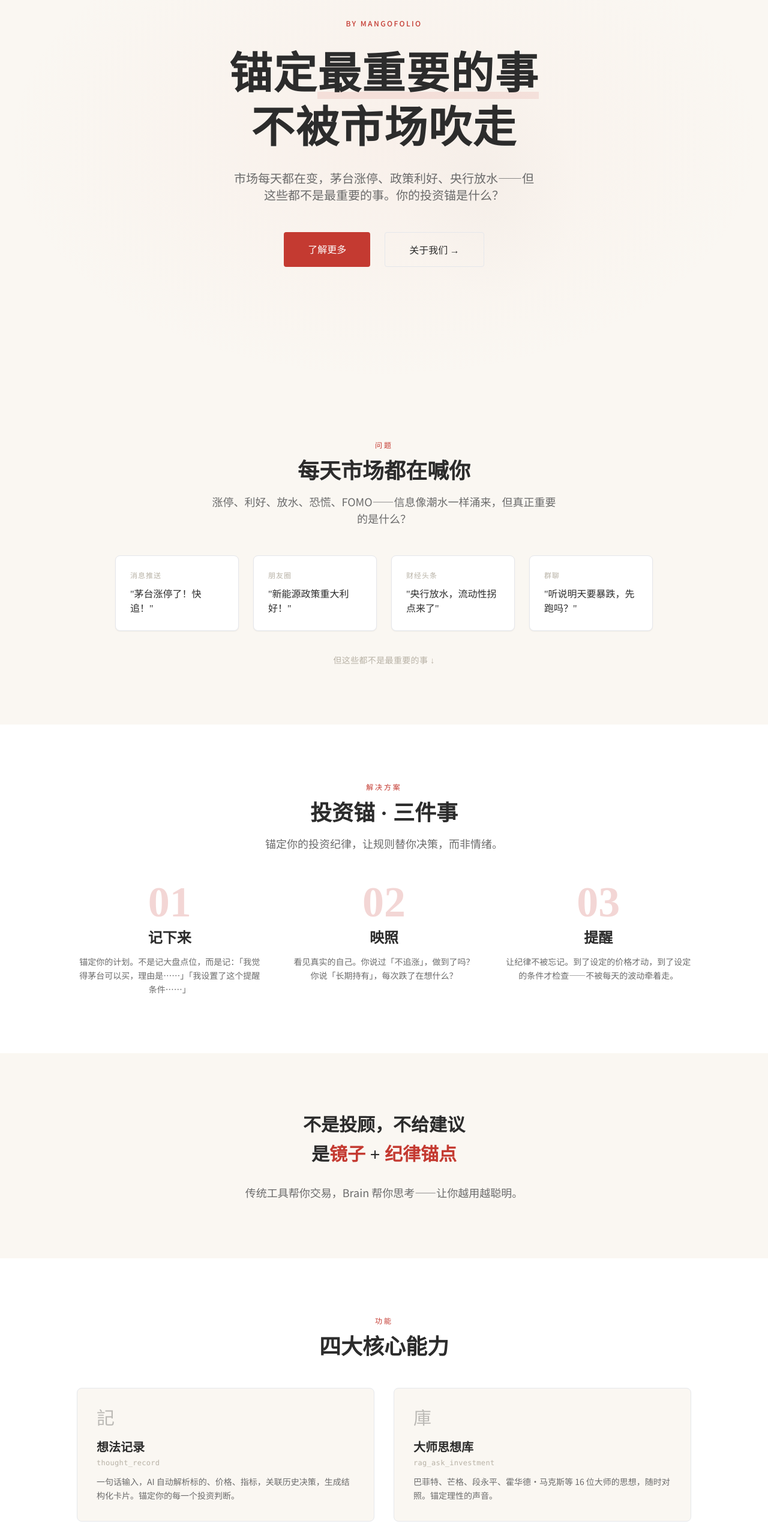
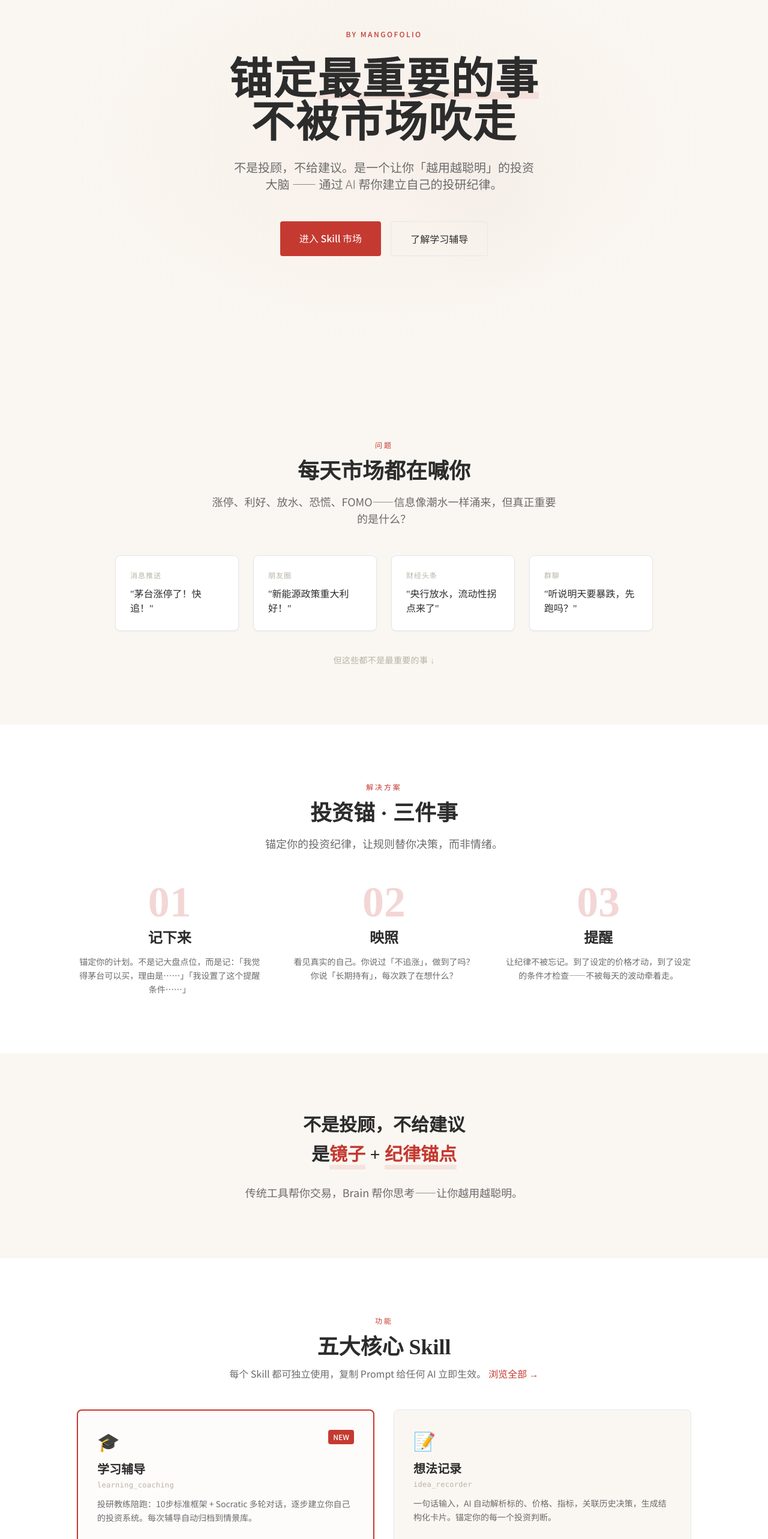
Before and after one commit to lj22503/invest-brain, a Next.js app: page / in a window 1280 px wide. Shown: the part 234-2800 px from the top of the page at 60% size. Built offline with nearby package versions, Linux system fonts and the light colour scheme.

Commit message:
fix(landing): calibrate homepage - fix 四大→五大 title, replace chars with emoji, fix coaching anchor, mobile responsive

```diff
--- a/app/page.tsx
+++ b/app/page.tsx
@@ -3,7 +3,7 @@ export default function Home() {
     <main className="min-h-screen">
 
       {/* ========== Hero ========== */}
-      <section className="min-h-screen flex flex-col justify-center items-center text-center px-16 py-32 relative overflow-hidden">
+      <section className="min-h-screen flex flex-col justify-center items-center text-center px-6 md:px-16 py-24 relative overflow-hidden">
         <div className="absolute inset-0 bg-[radial-gradient(ellipse_at_center,rgba(232,160,144,0.08)_0%,transparent_70%)] pointer-events-none" />
         <div className="absolute top-1/3 right-1/4 w-[300px] h-[400px] bg-[radial-gradient(ellipse_at_center,rgba(184,178,166,0.06)_0%,transparent_70%)] rotate-[-12deg] pointer-events-none" />
 
@@ -11,27 +11,27 @@ export default function Home() {
           <div className="text-vermillion text-xs tracking-[0.2em] uppercase mb-8 font-medium">
             by mangoFolio
           </div>
-          <h1 className="font-serif text-7xl font-black mb-6 leading-tight tracking-wide">
+          <h1 className="font-serif text-5xl md:text-7xl font-black mb-6 leading-tight tracking-wide">
             锚定<span className="relative inline-block">最重要的事
               <span className="absolute bottom-1 left-0 right-0 h-3 bg-vermillion/10 z-[-1]" />
             </span><br />不被市场吹走
           </h1>
           <p className="text-ink-light text-xl font-light mb-12 max-w-lg mx-auto">
-            市场每天都在变，茅台涨停、政策利好、央行放水——但这些都不是最重要的事。你的投资锚是什么？
+            不是投顾，不给建议。是一个让你「越用越聪明」的投资大脑 —— 通过 AI 帮你建立自己的投研纪律。
           </p>
-          <div className="flex gap-6 justify-center">
-            <a href="#features" className="bg-vermillion text-white px-10 py-4 rounded text-base font-medium hover:bg-[#A8322A] transition-all hover:-translate-y-px hover:shadow-md">
-              了解更多
+          <div className="flex gap-4 justify-center flex-wrap">
+            <a href="/openapi" className="bg-vermillion text-white px-8 py-4 rounded text-base font-medium hover:bg-[#A8322A] transition-all hover:-translate-y-px hover:shadow-md">
+              进入 Skill 市场
             </a>
-            <a href="#about" className="border border-border text-ink px-10 py-4 rounded text-base hover:border-ink transition-colors">
-              关于我们 →
+            <a href="#coaching" className="border border-border text-ink px-8 py-4 rounded text-base hover:border-ink transition-colors">
+              了解学习辅导
             </a>
           </div>
         </div>
       </section>
 
       {/* ========== Problem ========== */}
-      <section className="py-24 px-16 max-w-5xl mx-auto">
+      <section className="py-24 px-6 md:px-16 max-w-5xl mx-auto">
         <div className="text-center mb-12">
           <div className="text-vermillion text-xs tracking-[0.24em] font-medium mb-4">问题</div>
           <h2 className="font-serif text-4xl font-bold mb-4">每天市场都在喊你</h2>
@@ -40,7 +40,7 @@ export default function Home() {
           </p>
         </div>
 
-        <div className="flex gap-6 flex-wrap mt-12">
+        <div className="grid grid-cols-2 md:flex md:flex-wrap gap-6 mt-12">
           {[
             { source: '消息推送', quote: '"茅台涨停了！快追！"' },
             { source: '朋友圈', quote: '"新能源政策重大利好！"' },
@@ -60,7 +60,7 @@ export default function Home() {
       </section>
 
       {/* ========== Solution: Investment Anchor ========== */}
-      <div className="bg-white py-24 px-16">
+      <div className="bg-white py-24 px-6 md:px-16">
         <div className="max-w-5xl mx-auto">
           <div className="text-center mb-12">
             <div className="text-vermillion text-xs tracking-[0.24em] font-medium mb-4">解决方案</div>
@@ -70,7 +70,7 @@ export default function Home() {
             </p>
           </div>
 
-          <div className="grid grid-cols-3 gap-12 mt-12 text-center">
+          <div className="grid grid-cols-1 md:grid-cols-3 gap-12 mt-12 text-center">
             {[
               { num: '01', title: '记下来', desc: '锚定你的计划。不是记大盘点位，而是记：「我觉得茅台可以买，理由是……」「我设置了这个提醒条件……」' },
               { num: '02', title: '映照', desc: '看见真实的自己。你说过「不追涨」，做到了吗？你说「长期持有」，每次跌了在想什么？' },
@@ -87,11 +87,11 @@ export default function Home() {
       </div>
 
       {/* ========== Core Positioning ========== */}
-      <section className="py-24 px-16 text-center">
+      <section className="py-24 px-6 md:px-16 text-center">
         <div className="max-w-2xl mx-auto">
           <div className="font-serif text-3xl font-bold leading-relaxed mb-6">
             不是投顾，不给建议<br />
-            是<span className="relative inline-block text-vermillion">镜子<span className="absolute bottom-0 left-0 right-0 h-2 bg-vermillion/8 z-[-1]" /></span> + <span className="relative inline-block text-vermillion">纪律锚点<span className="absolute bottom-0 left-0 right-0 h-2 bg-vermillion/8 z-[-1]" /></span>
+            是<span className="relative inline-block text-vermillion">镜子<span className="absolute bottom-0 left-0 right-0 h-2 bg-vermillion/10 z-[-1]" /></span> + <span className="relative inline-block text-vermillion">纪律锚点<span className="absolute bottom-0 left-0 right-0 h-2 bg-vermillion/10 z-[-1]" /></span>
           </div>
           <p className="text-ink-light text-lg">
             传统工具帮你交易，Brain 帮你思考——让你越用越聪明。
@@ -100,56 +100,64 @@ export default function Home() {
       </section>
 
       {/* ========== Features ========== */}
-      <section id="features" className="py-24 px-16 bg-white scroll-mt-16">
+      <section id="features" className="py-24 px-6 md:px-16 bg-white scroll-mt-16">
         <div className="max-w-5xl mx-auto">
           <div className="text-center mb-12">
             <div className="text-vermillion text-xs tracking-[0.24em] font-medium mb-4">功能</div>
-            <h2 className="font-serif text-4xl font-bold">四大核心能力</h2>
+            <h2 className="font-serif text-4xl font-bold">五大核心 Skill</h2>
+            <p className="text-ink-light text-base mt-3">
+              每个 Skill 都可独立使用，复制 Prompt 给任何 AI 立即生效。
+              <a href="/openapi" className="text-vermillion hover:underline ml-1">浏览全部 →</a>
+            </p>
           </div>
 
-          <div className="grid grid-cols-2 gap-8 mt-12">
+          <div className="grid grid-cols-1 md:grid-cols-2 gap-8 mt-12">
             {[
               {
-                icon: '記',
+                icon: '🎓',
+                title: '学习辅导',
+                eng: 'learning_coaching',
+                desc: '投研教练陪跑：10步标准框架 + Socratic 多轮对话，逐步建立你自己的投资系统。每次辅导自动归档到情景库。',
+                highlight: true,
+              },
+              {
+                icon: '📝',
                 title: '想法记录',
-                eng: 'thought_record',
+                eng: 'idea_recorder',
                 desc: '一句话输入，AI 自动解析标的、价格、指标，关联历史决策，生成结构化卡片。锚定你的每一个投资判断。',
               },
               {
-                icon: '庫',
+                icon: '📚',
                 title: '大师思想库',
-                eng: 'rag_ask_investment',
+                eng: 'knowledge_rag',
                 desc: '巴菲特、芒格、段永平、霍华德·马克斯等 16 位大师的思想，随时对照。锚定理性的声音。',
               },
               {
-                icon: '教',
-                title: '学习辅导',
-                eng: 'learning_coaching',
-                desc: '投研教练陪跑：10步标准框架（变量拆解→因果链→情景推演→失效条件）+ Socratic 多轮对话，逐步建立你自己的投资系统。',
-                highlight: true,
-              },
-              {
-                icon: '鏡',
+                icon: '🪞',
                 title: '行为模式报告',
-                eng: 'pattern_get_report',
+                eng: 'pattern_detector',
                 desc: '自动发现你的重复行为模式：追高、止损过早、割在最低点——映照真实的自己。',
               },
               {
-                icon: '庫',
-                title: '情景案例库',
-                eng: 'scenario_archive',
-                desc: '每次辅导自动归档：触发事件、因果链、实际结果、经验教训。积累你的专属投研记忆。',
+                icon: '🔔',
+                title: '条件提醒',
+                eng: 'reminder_scheduler',
+                desc: '价格到位才提醒，条件触发才检查。让纪律替你决策，不被每天的情绪牵着走。',
               },
               {
-                icon: '鈴',
-                title: '条件提醒',
-                eng: 'reminder_set',
-                desc: '价格到位才提醒，条件触发才检查。让纪律替你决策，不被每天的情绪牵着走。',
+                icon: '🧠',
+                title: '记忆管理',
+                eng: 'memory_keeper',
+                desc: '持仓、决策、行为模式全存储，支持语义检索和模式发现。',
               },
             ].map((f) => (
-              <div key={f.eng} className={`${f.highlight ? 'border-vermillion border-2 bg-vermillion/[0.02]' : 'bg-paper border border-border'} rounded-lg p-8 hover:shadow-md hover:-translate-y-1 hover:border-vermillion-light transition-all`}>
+              <a
+                key={f.eng}
+                href="/openapi"
+                className={`block ${f.highlight ? 'border-vermillion border-2 bg-vermillion/[0.02]' : 'bg-paper border border-border'} rounded-lg p-8 hover:shadow-md hover:-translate-y-1 hover:border-vermillion-light transition-all`}
+              >
                 <div className="flex items-start justify-between mb-4">
-                  <div className="font-serif text-3xl opacity-30">{f.icon}</div>
+                  <div className="text-3xl">{f.icon}</div>
                   {f.highlight && (
                     <span className="bg-vermillion text-white text-xs px-2 py-1 rounded font-medium">NEW</span>
                   )}
@@ -157,14 +165,14 @@ export default function Home() {
                 <h3 className="font-serif text-xl font-bold mb-1">{f.title}</h3>
                 <div className="text-ink-faint text-xs font-mono tracking-wide mb-3">{f.eng}</div>
                 <p className="text-ink-light text-sm leading-relaxed">{f.desc}</p>
-              </div>
+              </a>
             ))}
           </div>
         </div>
       </section>
 
       {/* ========== Learning Coaching Showcase ========== */}
-      <section className="py-24 px-16 bg-gradient-to-b from-paper to-white">
+      <section id="coaching" className="py-24 px-6 md:px-16 bg-gradient-to-b from-paper to-white scroll-mt-16">
         <div className="max-w-5xl mx-auto">
           <div className="text-center mb-12">
             <div className="text-vermillion text-xs tracking-[0.24em] font-medium mb-4">学习辅导</div>
@@ -174,7 +182,7 @@ export default function Home() {
             </p>
           </div>
 
-          <div className="grid grid-cols-2 gap-12 mt-12">
+          <div className="grid grid-cols-1 md:grid-cols-2 gap-12 mt-12">
             <div>
               <h3 className="font-serif text-2xl font-bold mb-6">10 步标准框架</h3>
               <ol className="space-y-2 text-sm text-ink-light">
@@ -220,11 +228,17 @@ export default function Home() {
               </div>
             </div>
           </div>
+
+          <div className="text-center mt-12">
+            <a href="/openapi" className="inline-block bg-vermillion text-white px-10 py-3 rounded text-base font-medium hover:bg-[#A8322A] transition-colors">
+              查看学习辅导 Skill →
+            </a>
+          </div>
         </div>
       </section>
 
       {/* ========== About ========== */}
-      <section id="about" className="py-24 px-16 scroll-mt-16">
+      <section id="about" className="py-24 px-6 md:px-16 scroll-mt-16">
         <div className="max-w-3xl mx-auto">
 
           {/* Problem Origin */}
@@ -257,7 +271,7 @@ export default function Home() {
           </div>
 
           {/* AI Models + 16 Masters side by side */}
-          <div className="grid grid-cols-2 gap-8">
+          <div className="grid grid-cols-1 md:grid-cols-2 gap-8">
             <div>
               <h3 className="font-serif font-bold text-lg mb-3">支持的 AI</h3>
               <div className="space-y-2 text-sm text-ink-light">
@@ -283,7 +297,7 @@ export default function Home() {
       </section>
 
       {/* ========== FAQ ========== */}
-      <section id="faq" className="py-24 px-16 bg-white scroll-mt-16">
+      <section id="faq" className="py-24 px-6 md:px-16 bg-white scroll-mt-16">
         <div className="max-w-3xl mx-auto">
           <div className="text-center mb-12">
             <div className="text-vermillion text-xs tracking-[0.24em] font-medium mb-4">FAQ</div>
@@ -294,19 +308,19 @@ export default function Home() {
             {[
               {
                 q: '如何使用？',
-                a: '安装后运行 MCP Server，通过自然语言交互：记录想法「茅台可以买，等跌到1800」、查询大师「巴菲特怎么看科技股」、设置提醒「茅台跌到1800时提醒我」、查看行为报告「生成我的行为模式报告」。',
+                a: '两种方式：\n1. 进入 Skill 市场，复制任意 Skill 的 Prompt 给你的 AI（Claude / ChatGPT / DeepSeek 等）即可立即使用。\n2. 通过 MCP 协议本地部署 InvestBrain，数据完全在你的电脑上运行。',
               },
               {
                 q: '数据安全吗？',
                 a: '完全本地存储。SQLite 数据库保存在本地，不上传任何云端服务器，不经我们访问。InvestBrain 不执行任何交易，不连接券商账户。',
               },
               {
-                q: '典型使用场景？',
-                a: '决策前记录想法并结构化；市场波动时打开大师思想库对照当初判断逻辑；每月查看行为报告发现自己是否总在追高/止损过早/割在最低点。',
+                q: '学习辅导是什么？',
+                a: '投研教练模式。简单问题（如「茅台怎么看」）直接生成 10 步标准分析；复杂主题（如「黄金为什么一直涨」）进入 Socratic 多轮对话，逐步引导你暴露认知盲点。每次辅导自动归档到你的专属情景库。',
               },
               {
                 q: '想提需求或反馈，怎么联系？',
-                a: 'GitHub Issues: https://github.com/mangofolio/investbrain\n邮件: brain@mangofolio.com',
+                a: 'GitHub: https://github.com/lj22503/invest-brain\n邮件: brain@mangofolio.com',
               },
             ].map((item) => (
               <div key={item.q}>
@@ -319,9 +333,10 @@ export default function Home() {
       </section>
 
       {/* ========== Trust Bar ========== */}
-      <div className="py-16 px-16 text-center border-t border-b border-border">
-        <div className="flex justify-center gap-20">
+      <div className="py-16 px-6 md:px-16 text-center border-t border-b border-border">
+        <div className="flex justify-center gap-12 md:gap-20 flex-wrap">
           {[
+            { num: '5', label: '个核心 Skill' },
             { num: '16', label: '位投资大师' },
             { num: '多模型', label: 'AI 引擎' },
             { num: '本地', label: '数据存储' },
@@ -335,7 +350,7 @@ export default function Home() {
       </div>
 
       {/* ========== CTA ========== */}
-      <section id="cta" className="py-24 px-16 text-center relative overflow-hidden">
+      <section id="cta" className="py-24 px-6 md:px-16 text-center relative overflow-hidden">
         <div className="absolute inset-0 bg-[radial-gradient(ellipse_at_center,rgba(196,58,49,0.04)_0%,transparent_70%)] pointer-events-none" />
         <div className="w-10 h-px bg-vermillion opacity-30 mx-auto mb-8" />
         <div className="relative z-10">
@@ -344,10 +359,10 @@ export default function Home() {
           </h2>
           <p className="text-ink-light text-lg mb-10">市场每天都在变，你的锚是什么？</p>
           <div className="flex gap-4 justify-center flex-wrap">
-            <a href="/openapi" className="inline-block bg-vermillion text-white px-12 py-4 rounded text-lg font-medium hover:bg-[#A8322A] transition-colors">
+            <a href="/openapi" className="inline-block bg-vermillion text-white px-10 py-4 rounded text-lg font-medium hover:bg-[#A8322A] transition-colors">
               浏览 Skill 市场
             </a>
-            <a href="https://github.com/lj22503/invest-brain" className="inline-block border border-border text-ink px-12 py-4 rounded text-lg hover:border-ink transition-colors">
+            <a href="https://github.com/lj22503/invest-brain" className="inline-block border border-border text-ink px-10 py-4 rounded text-lg hover:border-ink transition-colors">
               GitHub 部署
             </a>
           </div>
```
